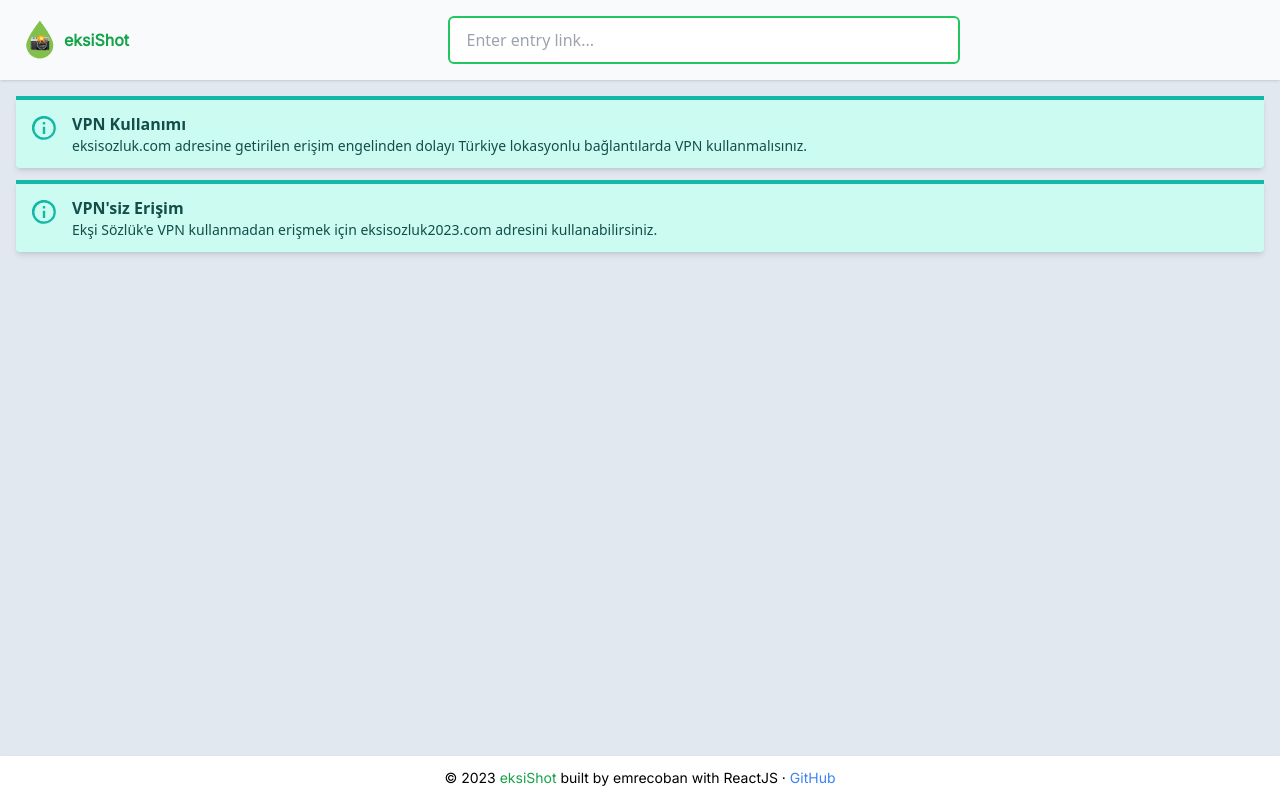
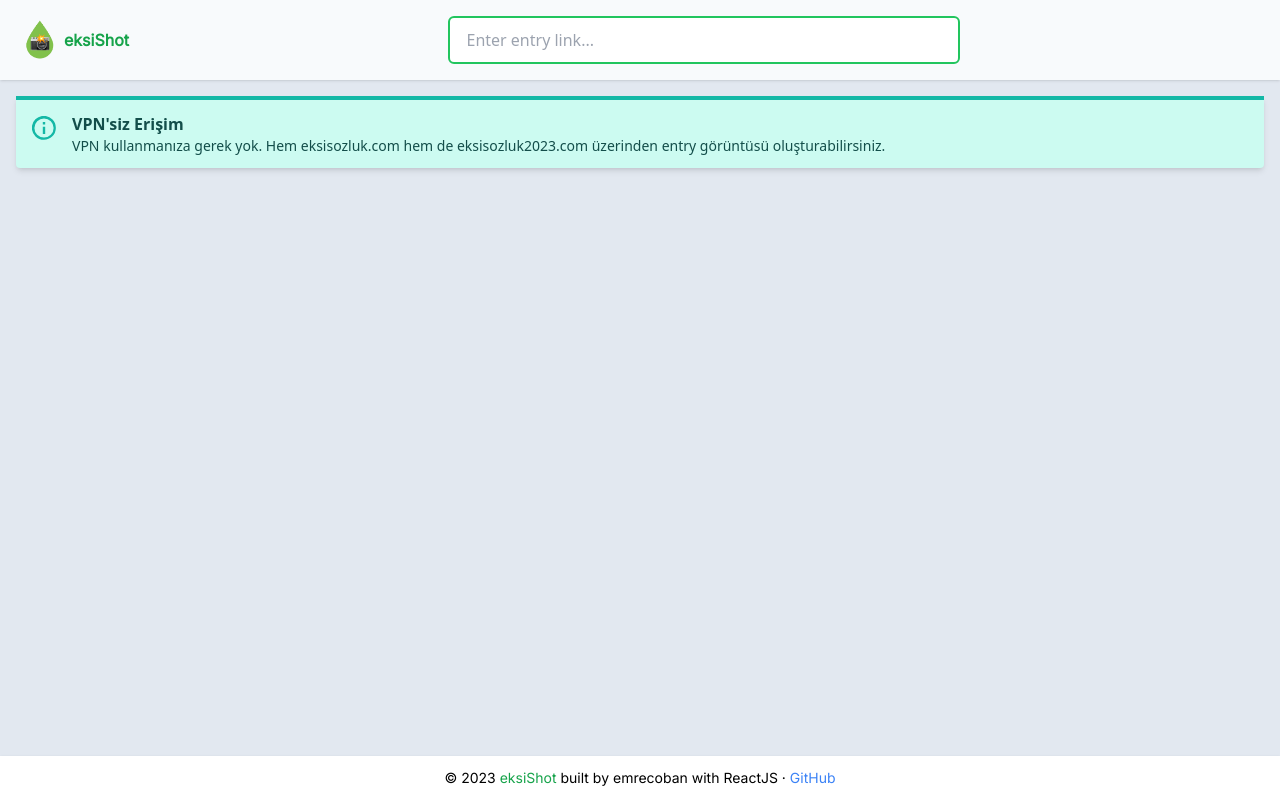
Before and after one commit to emrecoban/eksiShot, a React (Vite) app: page / in a window 1280 px wide. Built offline with nearby package versions, Linux system fonts and the light colour scheme.

Commit message:
Updated readme and entry.jsx

```diff
--- a/src/components/Entry.jsx
+++ b/src/components/Entry.jsx
@@ -87,34 +87,9 @@
               </svg>
             </div>
             <div>
-              <p className="font-bold">VPN Kullanımı</p>
-              <p className="text-sm">
-                eksisozluk.com adresine getirilen erişim engelinden dolayı
-                Türkiye lokasyonlu bağlantılarda VPN kullanmalısınız.
-              </p>
-            </div>
-          </div>
-        </div>
-        <div
-          className="bg-teal-100 border-t-4 border-teal-500 rounded-b text-teal-900 px-4 py-3 shadow-md"
-          role="alert"
-        >
-          <div className="flex">
-            <div className="py-1">
-              <svg
-                className="fill-current h-6 w-6 text-teal-500 mr-4"
-                xmlns="http://www.w3.org/2000/svg"
-                viewBox="0 0 20 20"
-              >
-                <path d="M2.93 17.07A10 10 0 1 1 17.07 2.93 10 10 0 0 1 2.93 17.07zm12.73-1.41A8 8 0 1 0 4.34 4.34a8 8 0 0 0 11.32 11.32zM9 11V9h2v6H9v-4zm0-6h2v2H9V5z" />
-              </svg>
-            </div>
-            <div>
               <p className="font-bold">VPN'siz Erişim</p>
               <p className="text-sm">
-                Ekşi Sözlük'e VPN kullanmadan erişmek için{" "}
-                <a href="https://eksisozluk2023.com">eksisozluk2023.com</a>{" "}
-                adresini kullanabilirsiniz.
+                VPN kullanmanıza gerek yok. Hem eksisozluk.com hem de eksisozluk2023.com üzerinden entry görüntüsü oluşturabilirsiniz.
               </p>
             </div>
           </div>
```
Also changed, not shown: 1 other file (tests, documents, lock files or other folders).
